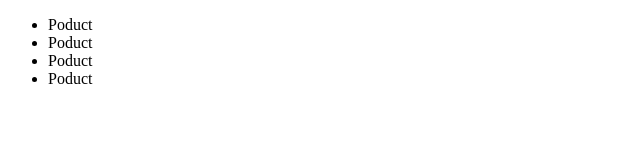
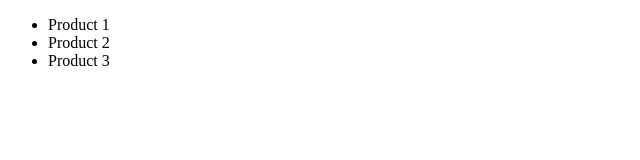
Before and after one commit to realemmanueleze/pre-rendering-with-next-js, a Next.js app: page / in a window 1280 px wide. Shown: the top 160 px of the page, without its empty margins (0-640 px from the left). Built offline with nearby package versions, Linux system fonts and the light colour scheme.

Commit message:
feat: added getStaticProps

```diff
--- a/pages/_app.js
+++ b/pages/_app.js
@@ -1,16 +1,11 @@
-import React from 'react'
+import React from "react";
 
-function App() {
+function App({Component, pageProps}) {
   return (
     <div>
-    <ul>
-      <li>Poduct</li>
-      <li>Poduct</li>
-      <li>Poduct</li>
-      <li>Poduct</li>
-    </ul>
+      <Component {...pageProps} />
     </div>
-  )
+  );
 }
 
-export default App
+export default App;
--- a/pages/index.js
+++ b/pages/index.js
@@ -1,10 +1,36 @@
-import React from 'react'
-import App from './_app'
+import React from "react";
+import fs from "fs/promises";
+import path from "path";
 
-function index() {
+function HomePage(props) {
+  const { products } = props;
+  console.log(products);
+  if (!products) {
+    return null;
+  }
   return (
-    <div><App /></div>
-  )
+    <ul>
+      {products?.map((product) => (
+        <li key={product.id}>{product.title}</li>
+      ))}
+    </ul>
+  );
 }
 
-export default index
+export async function getStaticProps() {
+  const filePath = path.join(process.cwd(), "data", "dummy-backend.json");
+  const jsonData = await fs.readFile(filePath);
+  const data = JSON.parse(jsonData);
+  return {
+    props: { products: data.products },
+  };
+}
+// export async function getStaticProps() {
+//   return {
+//     props: {
+//       products: [{ id: "prod1", title: "Product 1" }],
+//     },
+//   };
+// }
+
+export default HomePage;
```
